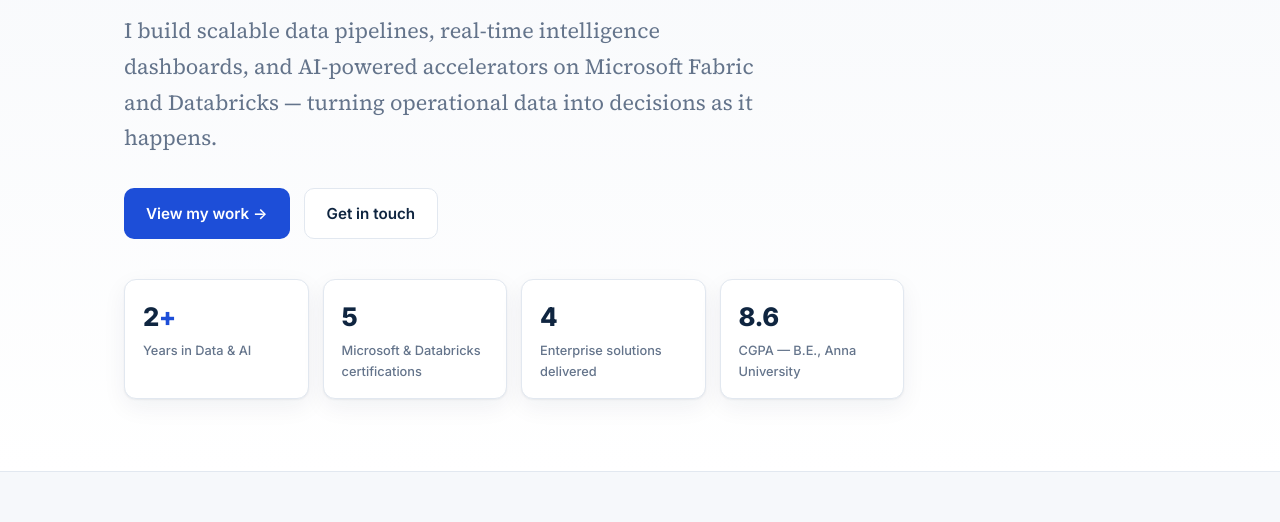
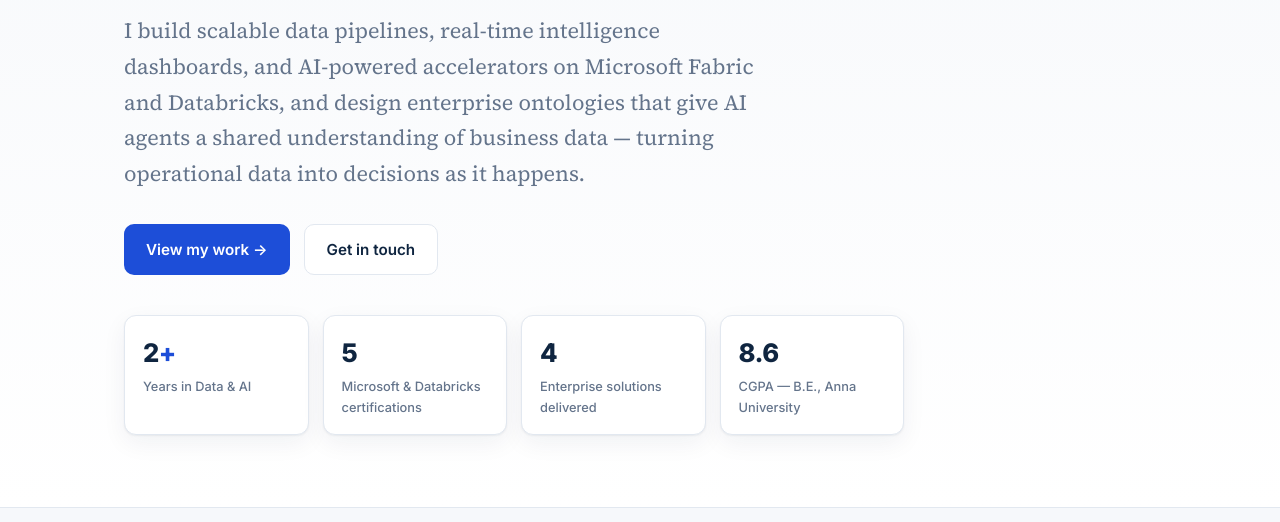
Before and after one commit to DharunKarthicksa/Portfolio, a plain HTML site: page index.html in a window 1280 px wide. Shown: the part 278-800 px from the top of the page. Drawn offline with Linux system fonts and the light colour scheme.

Commit message:
Mention enterprise ontologies in the hero profile
Co-Authored-By: Claude Opus 5.5 <noreply@anthropic.com>

```diff
--- a/index.html
+++ b/index.html
@@ -4,7 +4,7 @@
   <meta charset="UTF-8" />
   <meta name="viewport" content="width=device-width, initial-scale=1.0" />
   <title>Dharun Karthick SA — Data &amp; AI Engineer</title>
-  <meta name="description" content="Portfolio of Dharun Karthick SA — Data &amp; AI Engineer at iLink Digital. Microsoft Fabric, Real-Time Intelligence, Databricks, Power BI, and AI-powered accelerators." />
+  <meta name="description" content="Portfolio of Dharun Karthick SA — Data &amp; AI Engineer at iLink Digital. Microsoft Fabric, Real-Time Intelligence, Databricks, Power BI, enterprise ontologies, and AI-powered accelerators." />
   <link rel="preconnect" href="https://fonts.googleapis.com" />
   <link rel="preconnect" href="https://fonts.gstatic.com" crossorigin />
   <link href="https://fonts.googleapis.com/css2?family=Inter:wght@400;500;600;700;800&family=Source+Serif+4:opsz,wght@8..60,400;8..60,600&display=swap" rel="stylesheet" />
@@ -207,7 +207,7 @@
     <div class="wrap">
       <span class="eyebrow">Data &amp; AI Engineer · iLink Digital</span>
       <h1>Dharun Karthick SA</h1>
-      <p class="lede">I build scalable data pipelines, real-time intelligence dashboards, and AI-powered accelerators on Microsoft Fabric and Databricks — turning operational data into decisions as it happens.</p>
+      <p class="lede">I build scalable data pipelines, real-time intelligence dashboards, and AI-powered accelerators on Microsoft Fabric and Databricks, and design enterprise ontologies that give AI agents a shared understanding of business data — turning operational data into decisions as it happens.</p>
       <div class="hero-actions">
         <a class="btn btn-primary" href="#projects">View my work &rarr;</a>
         <a class="btn btn-ghost" href="#contact">Get in touch</a>
```
